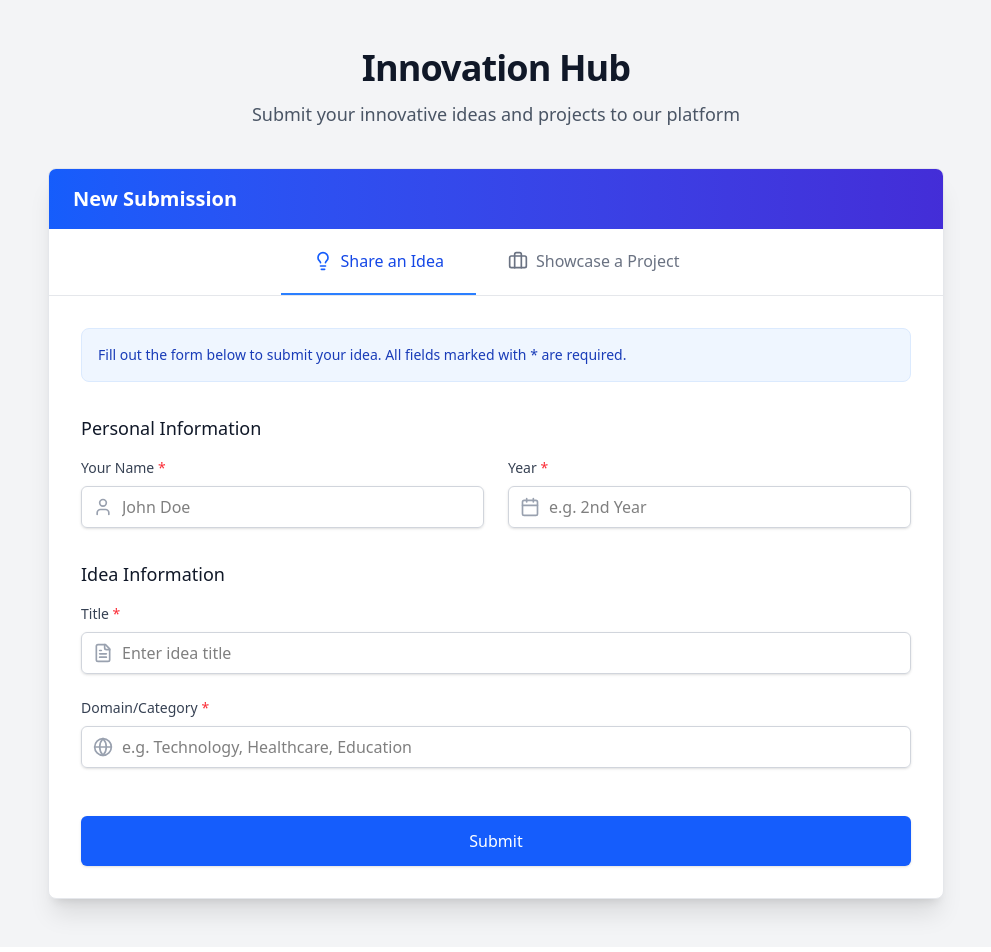
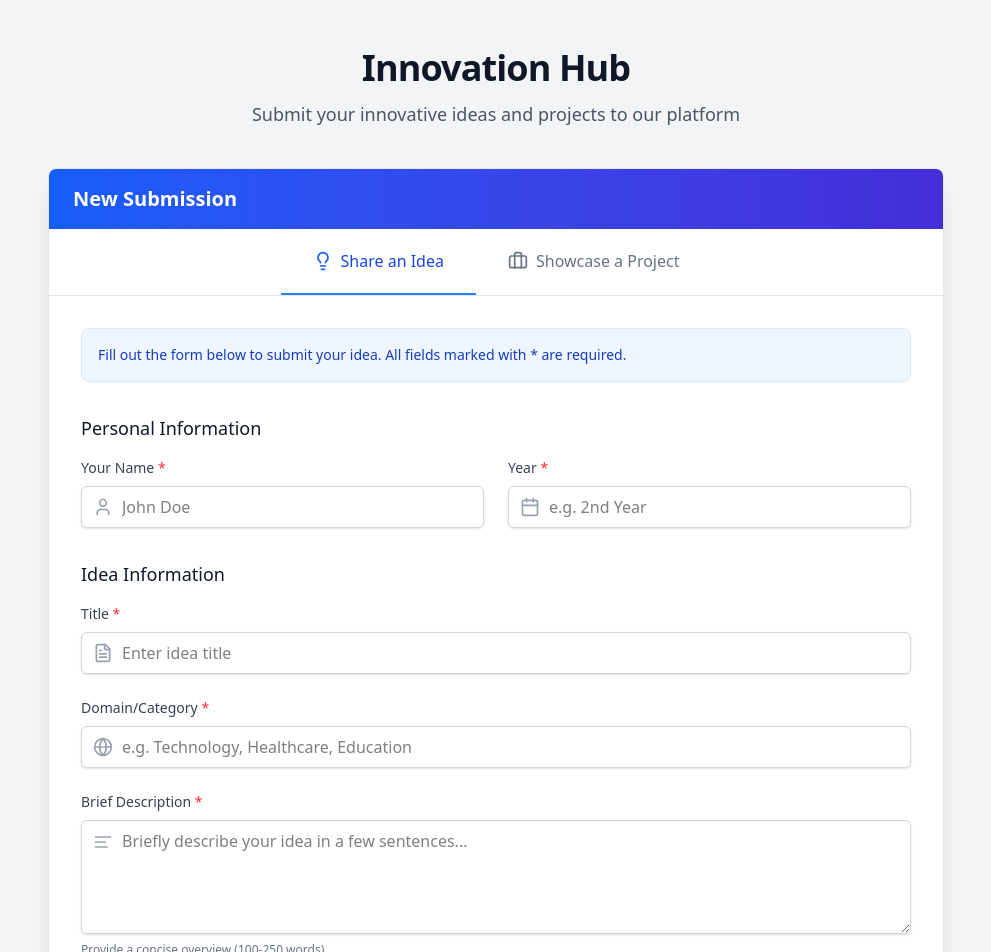
Before and after one commit to Kite-IPS/Ips_Portfolio, a React (Vite) app in the folder Client/: page /project-submission in a window 1280 px wide. Shown: the top 952 px of the page, without its empty margins (144-1135 px from the left). Built offline with nearby package versions, Linux system fonts and the light colour scheme.

Commit message:
idea field added

```diff
--- a/Client/src/Pages/Project_submission.jsx
+++ b/Client/src/Pages/Project_submission.jsx
@@ -1,5 +1,5 @@
 import React, { useState, useEffect } from 'react';
-import { User, FileText, Globe, Calendar, Upload, CheckCircle, Briefcase, Lightbulb } from 'lucide-react';
+import { User, FileText, Globe, Calendar, Upload, CheckCircle, Briefcase, Lightbulb, AlignLeft } from 'lucide-react';
 
 // Mock database (replace with actual Firebase implementation)
 const projectDB = {
@@ -30,6 +30,7 @@ const ProjectSubmission = () => {
     year: '',
     title: '',
     domain: '',
+    description: '',
     projectFile: null,
   });
 
@@ -57,7 +58,7 @@ const ProjectSubmission = () => {
 
       setSubmissionSuccess(true);
       setTimeout(() => {
-        setFormData({ name: '', year: '', title: '', domain: '', projectFile: null });
+        setFormData({ name: '', year: '', title: '', domain: '', description: '', projectFile: null });
         setFileName('');
         setSubmissionSuccess(false);
       }, 3000);
@@ -68,6 +69,9 @@ const ProjectSubmission = () => {
       setIsSubmitting(false);
     }
   };
+
+  // Custom input field styling with hover effect
+  const inputClasses = "block w-full pl-10 pr-3 py-2 border border-gray-300 rounded-md transition-all duration-200 ease-in-out focus:ring-2 focus:ring-blue-500 focus:border-blue-500 hover:border-blue-400 hover:shadow-md";
 
   return (
     <div className="min-h-screen bg-gray-100 py-12 px-4 sm:px-6 lg:px-8">
@@ -153,7 +157,7 @@ const ProjectSubmission = () => {
                         name="name"
                         value={formData.name}
                         onChange={handleChange}
-                        className="block w-full pl-10 pr-3 py-2 border border-gray-300 rounded-md focus:ring-2 focus:ring-blue-500 focus:border-blue-500"
+                        className={inputClasses}
                         placeholder="John Doe"
                         required
                       />
@@ -173,7 +177,7 @@ const ProjectSubmission = () => {
                         name="year"
                         value={formData.year}
                         onChange={handleChange}
-                        className="block w-full pl-10 pr-3 py-2 border border-gray-300 rounded-md focus:ring-2 focus:ring-blue-500 focus:border-blue-500"
+                        className={inputClasses}
                         placeholder="e.g. 2nd Year"
                         required
                       />
@@ -201,7 +205,7 @@ const ProjectSubmission = () => {
                         name="title"
                         value={formData.title}
                         onChange={handleChange}
-                        className="block w-full pl-10 pr-3 py-2 border border-gray-300 rounded-md focus:ring-2 focus:ring-blue-500 focus:border-blue-500"
+                        className={inputClasses}
                         placeholder={`Enter ${submissionType} title`}
                         required
                       />
@@ -221,11 +225,33 @@ const ProjectSubmission = () => {
                         name="domain"
                         value={formData.domain}
                         onChange={handleChange}
-                        className="block w-full pl-10 pr-3 py-2 border border-gray-300 rounded-md focus:ring-2 focus:ring-blue-500 focus:border-blue-500"
+                        className={inputClasses}
                         placeholder="e.g. Technology, Healthcare, Education"
                         required
                       />
                     </div>
+                  </div>
+
+                  {/* New Description Field */}
+                  <div className="space-y-2">
+                    <label className="block text-sm font-medium text-gray-700">
+                      Brief Description <span className="text-red-500">*</span>
+                    </label>
+                    <div className="relative rounded-md shadow-sm">
+                      <div className="absolute inset-y-0 left-0 pl-3 pt-3 pointer-events-none">
+                        <AlignLeft className="h-5 w-5 text-gray-400" />
+                      </div>
+                      <textarea
+                        name="description"
+                        value={formData.description}
+                        onChange={handleChange}
+                        rows="4"
+                        className={`${inputClasses} pt-2`}
+                        placeholder={`Briefly describe your ${submissionType} in a few sentences...`}
+                        required
+                      />
+                    </div>
+                    <p className="text-xs text-gray-500 mt-1">Provide a concise overview (100-250 words)</p>
                   </div>
                 </div>
               </div>
@@ -235,7 +261,7 @@ const ProjectSubmission = () => {
                 <div>
                   <h3 className="text-lg font-medium text-gray-900 mb-4">Project Files</h3>
                   <div className="mt-2">
-                    <div className="border-2 border-gray-300 border-dashed rounded-lg p-6 flex flex-col items-center justify-center bg-gray-50">
+                    <div className="border-2 border-gray-300 border-dashed rounded-lg p-6 flex flex-col items-center justify-center bg-gray-50 transition-all duration-200 ease-in-out hover:border-blue-400 hover:bg-blue-50">
                       <Upload className="h-12 w-12 text-gray-400 mb-3" />
                       <div className="flex text-sm text-gray-600">
                         <label
@@ -272,10 +298,10 @@ const ProjectSubmission = () => {
                 <button
                   type="submit"
                   disabled={isSubmitting}
-                  className={`w-full flex justify-center items-center py-3 px-6 border border-transparent text-base font-medium rounded-md text-white shadow-sm ${
+                  className={`w-full flex justify-center items-center py-3 px-6 border border-transparent text-base font-medium rounded-md text-white shadow-sm transition-all duration-200 ${
                     isSubmitting
                       ? 'bg-blue-400 cursor-not-allowed'
-                      : 'bg-blue-600 hover:bg-blue-700 focus:outline-none focus:ring-2 focus:ring-offset-2 focus:ring-blue-500'
+                      : 'bg-blue-600 hover:bg-blue-700 hover:shadow-lg focus:outline-none focus:ring-2 focus:ring-offset-2 focus:ring-blue-500'
                   }`}
                 >
                   {isSubmitting ? (
```
